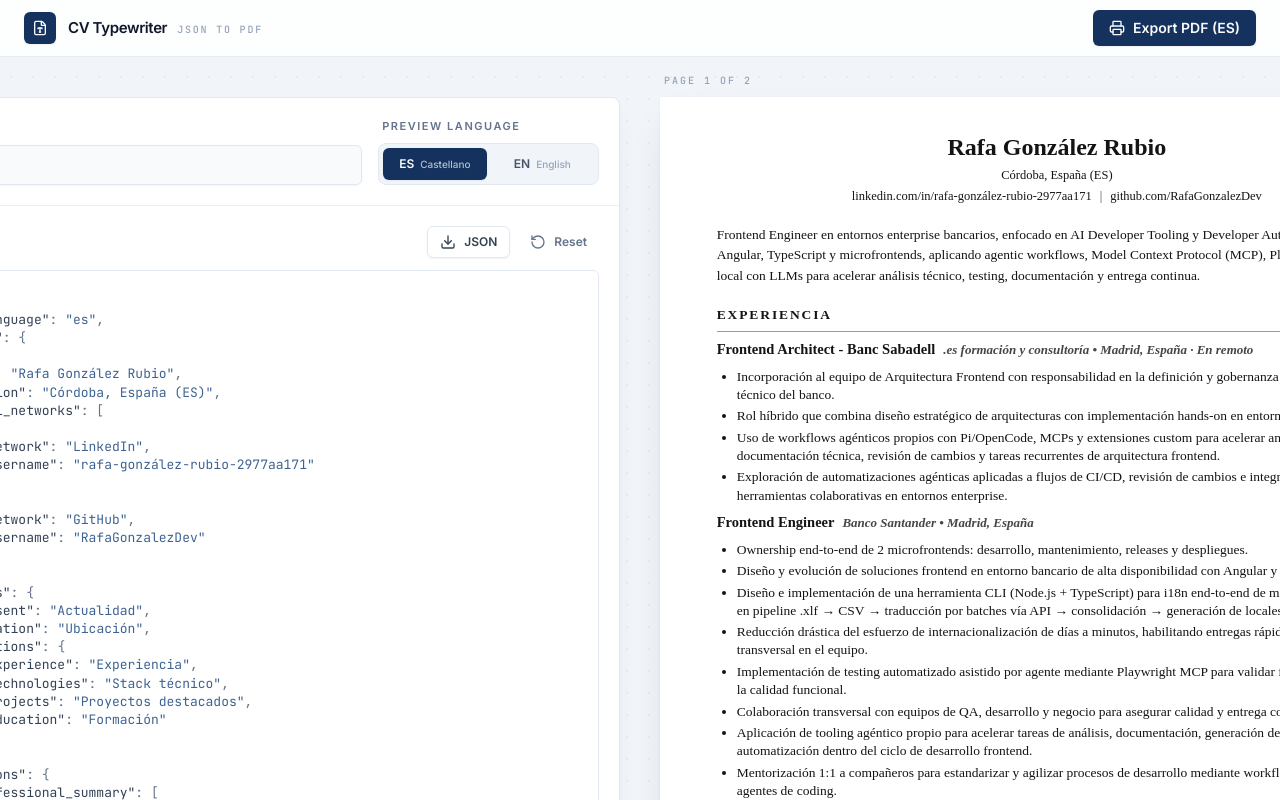
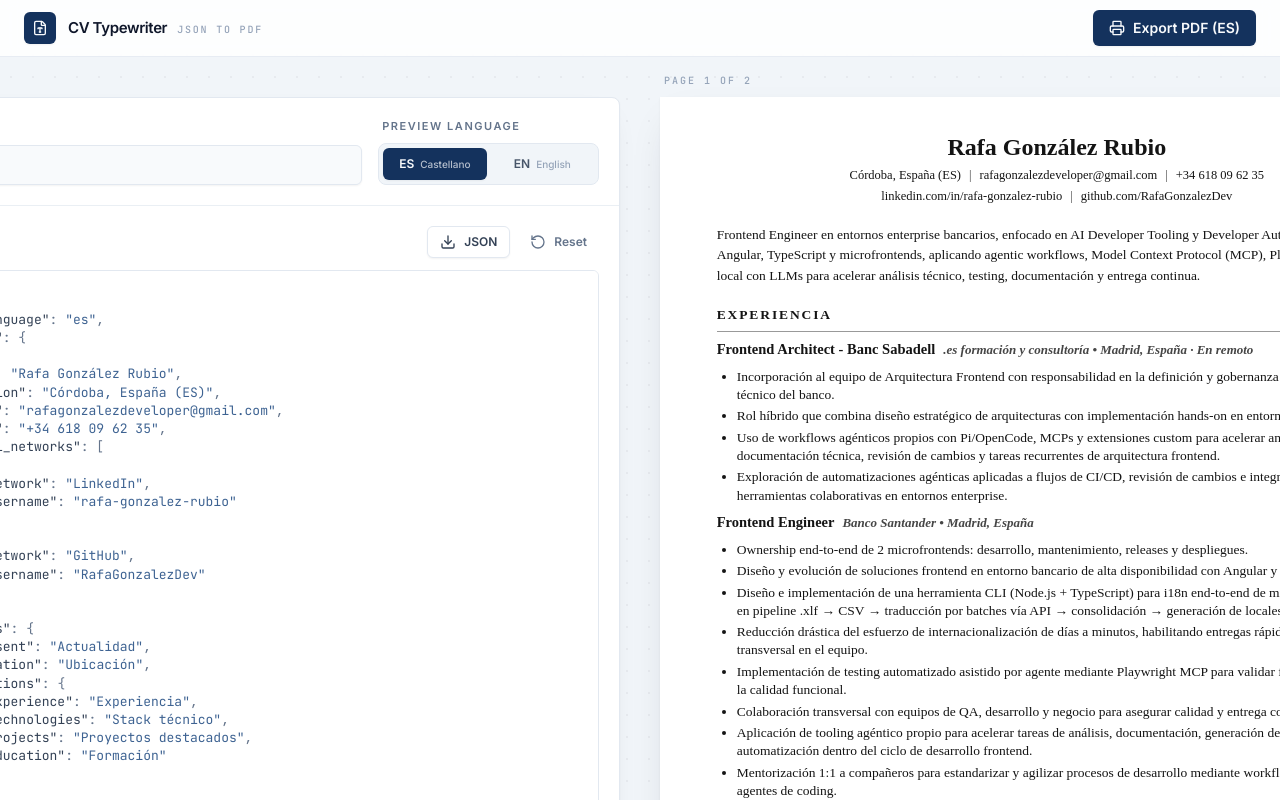
Before and after one commit to RafaGonzalezDev/cv-typewriter, a React (Vite) app: page / in a window 1280 px wide. Shown: the top 800 px of the page. Built offline with nearby package versions, Linux system fonts and the light colour scheme.

Commit message:
feat(cv): add email, phone and LinkedIn slug
Publish the contact details recruiters expect on the header
and replace the accented auto-generated LinkedIn handle with
the customized slug.

```diff
--- a/src/features/cv-typewriter/sample.js
+++ b/src/features/cv-typewriter/sample.js
@@ -1,7 +1,7 @@
 const socialNetworks = [
   {
     network: 'LinkedIn',
-    username: 'rafa-gonzález-rubio-2977aa171',
+    username: 'rafa-gonzalez-rubio',
   },
   {
     network: 'GitHub',
@@ -25,6 +25,8 @@ const SAMPLE = {
       es: {
         name: 'Rafa González Rubio',
         location: 'Córdoba, España (ES)',
+        email: 'rafagonzalezdeveloper@gmail.com',
+        phone: '+34 618 09 62 35',
         social_networks: socialNetworks,
         labels: {
           present: 'Actualidad',
@@ -185,6 +187,8 @@ const SAMPLE = {
       en: {
         name: 'Rafa González Rubio',
         location: 'Córdoba, Spain (ES)',
+        email: 'rafagonzalezdeveloper@gmail.com',
+        phone: '+34 618 09 62 35',
         social_networks: socialNetworks,
         labels: {
           present: 'Present',
```
